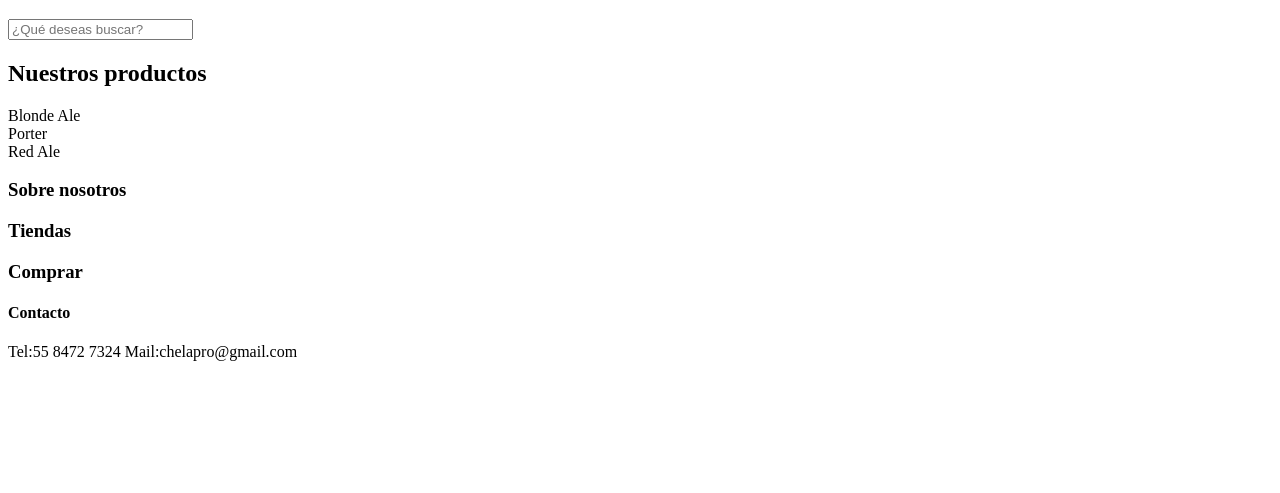
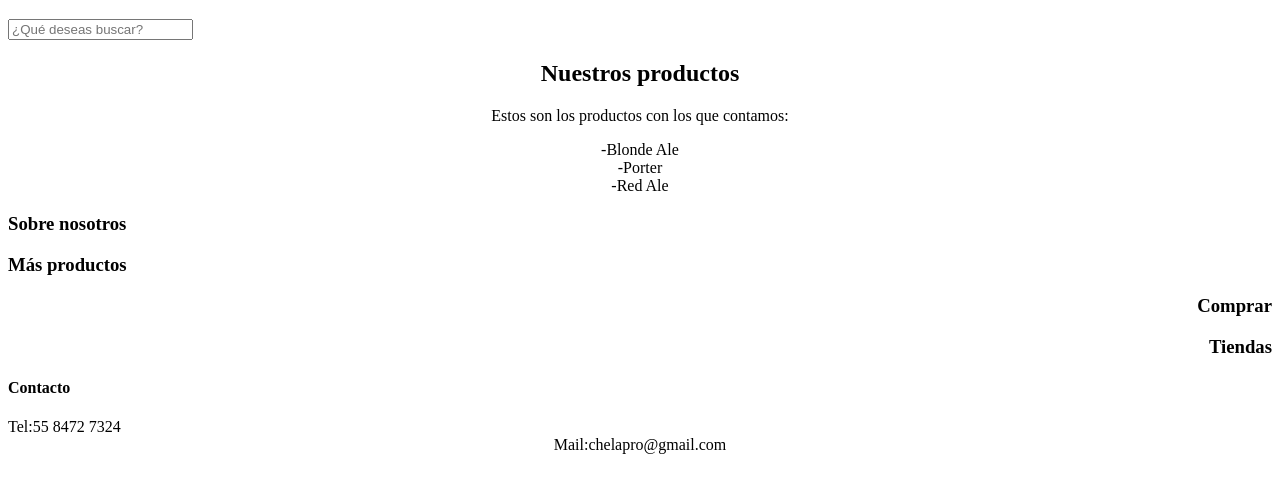
Before and after one commit to FaridZavalza/practica_maquetado, a plain HTML site: page index.html in a window 1280 px wide. Shown: the part 61-554 px from the top of the page. Drawn offline with Linux system fonts and the light colour scheme.

Commit message:
Se completó tarea

```diff
--- a/index.html
+++ b/index.html
@@ -11,26 +11,34 @@
         <nav><input placeholder="¿Qué deseas buscar?"></nav>
     </header>
     <main>
+        <center>
         <h2>Nuestros productos</h2>
-        <article>Blonde Ale</article>
-        <article>Porter</article>
-        <article>Red Ale</article>
+        <p>Estos son los productos con los que contamos:</p>
+        <article>-Blonde Ale</article>
+        <article>-Porter</article>
+        <article>-Red Ale</article>
+        </center>
     </main>
-    <aside1>
-        <div class="widget">
+    <aside1
+        dir="ltr">
          <h3>Sobre nosotros</h3>
-        </div>
     </aside1>
-    <aside2>
-        <div class="widget">
+    <aside2
+        dir="ltr">
+         <h3>Más productos</h3>
+    </aside2>
+    <aside3
+     dir="rtl">
+        <h3>Comprar</h3>
+    </aside3>
+    <aside4
+     dir="rtl">
         <h3>Tiendas</h3>
-        </div>
-        <h3>Comprar</h3>
-    </aside2>
+    </aside4>
     <footer>
         <h4>Contacto</h4>
         <span>Tel:55 8472 7324</span>
-        <span>Mail:chelapro@gmail.com</span>
+        <center><span>Mail:chelapro@gmail.com</span></center>
     </footer>
 </body>
 </html>
```
